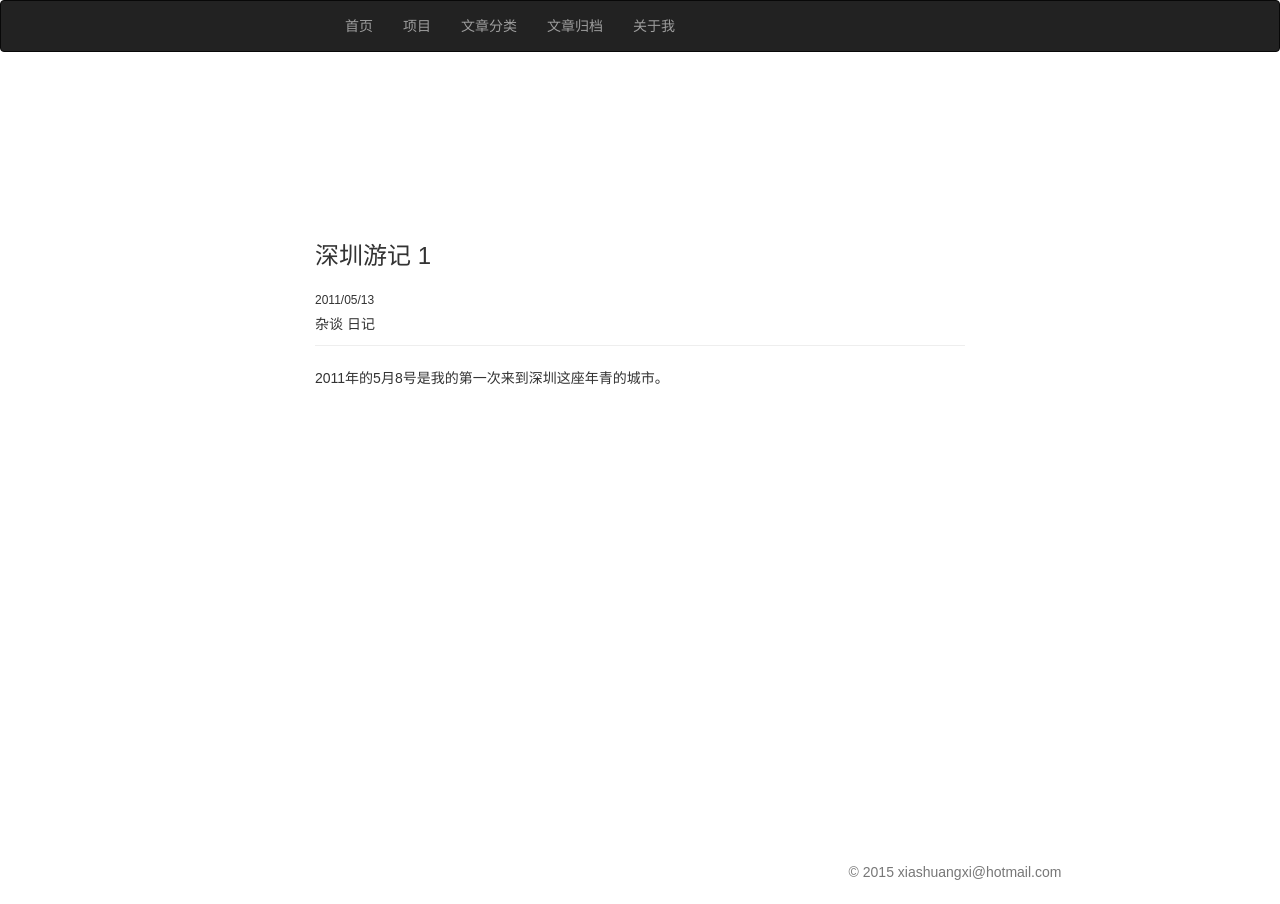
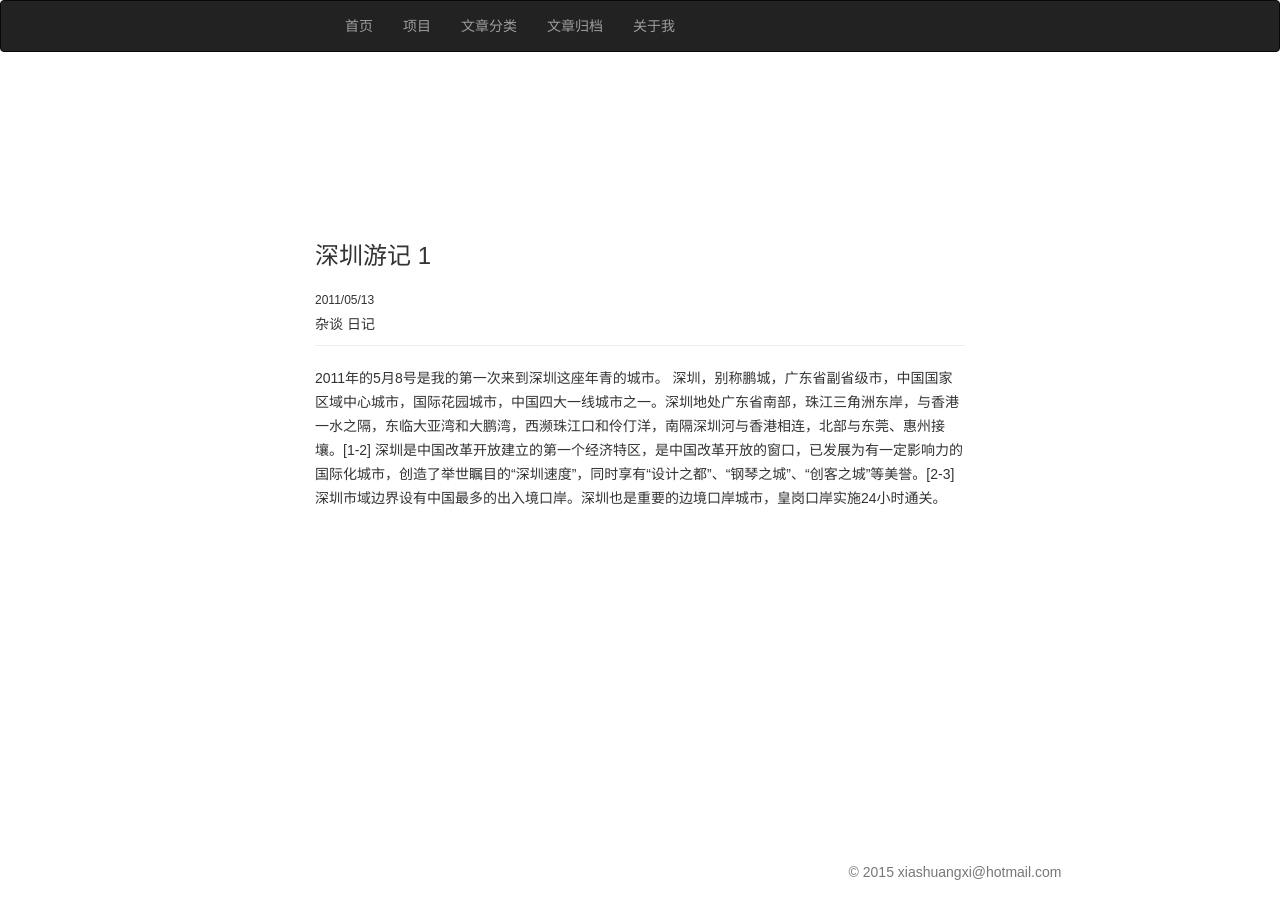
Before and after one commit to jinchangle/xiashuangxi.github.io, a Jekyll site: the page built from _posts/article/2011-05-13-diary-shengzheng-1.md, in a window 1280 px wide. Built offline with Jekyll 4.4.1, drawn with Linux system fonts in a browser that asks for light colours; nearby versions of some CDN libraries; comment, search, counter and statistics services are not loaded.

Commit message:
Please enter the commit message for your changes. Lines starting  with '' will be ignored, and an empty message aborts the commit.  On branch master  Your branch is up-to-date with 'origin/master'.
 Changes to be committed:
	modified:   _posts/article/2011-05-13-diary-shengzheng-1.md

```diff
--- a/_posts/article/2011-05-13-diary-shengzheng-1.md
+++ b/_posts/article/2011-05-13-diary-shengzheng-1.md
@@ -6,3 +6,6 @@ tag: [杂谈,日记]
 category: [随记]
 ---
 2011年的5月8号是我的第一次来到深圳这座年青的城市。
+深圳，别称鹏城，广东省副省级市，中国国家区域中心城市，国际花园城市，中国四大一线城市之一。深圳地处广东省南部，珠江三角洲东岸，与香港一水之隔，东临大亚湾和大鹏湾，西濒珠江口和伶仃洋，南隔深圳河与香港相连，北部与东莞、惠州接壤。[1-2]
+深圳是中国改革开放建立的第一个经济特区，是中国改革开放的窗口，已发展为有一定影响力的国际化城市，创造了举世瞩目的“深圳速度”，同时享有“设计之都”、“钢琴之城”、“创客之城”等美誉。[2-3]
+深圳市域边界设有中国最多的出入境口岸。深圳也是重要的边境口岸城市，皇岗口岸实施24小时通关。
```
